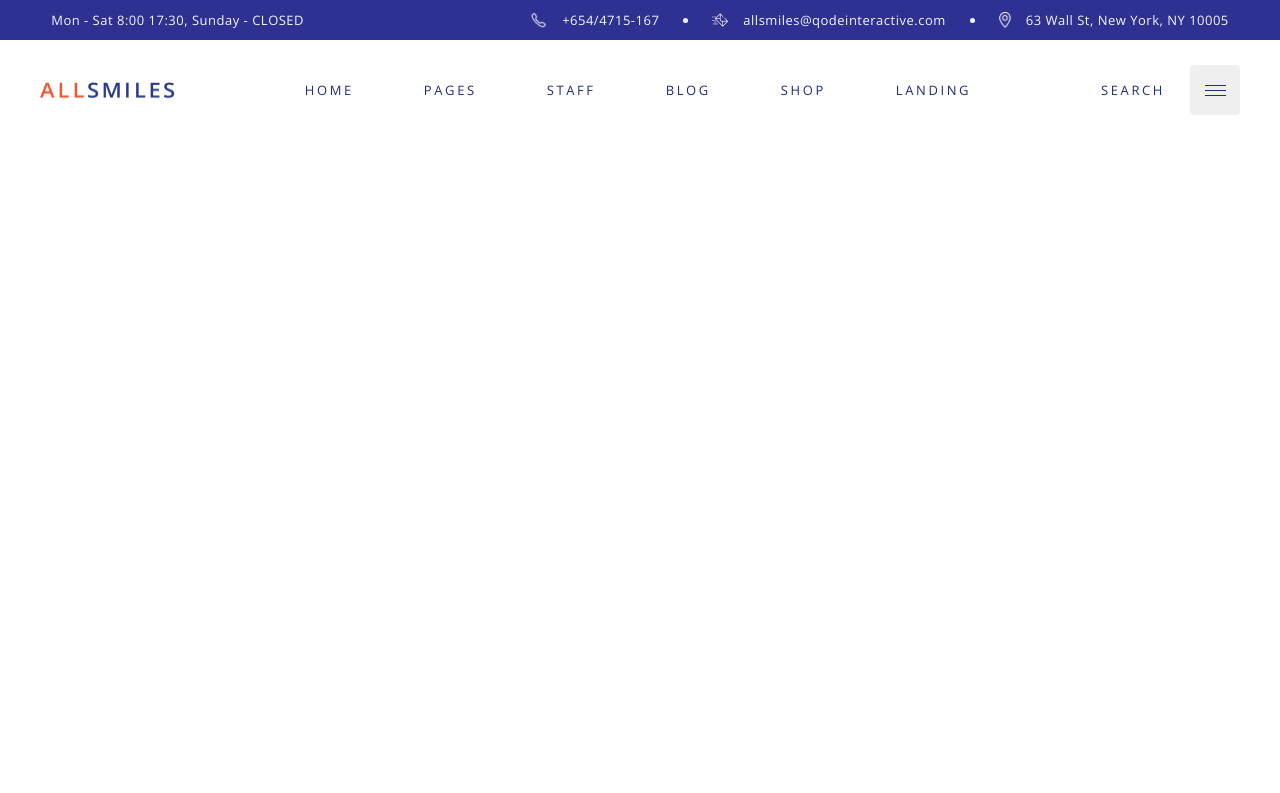
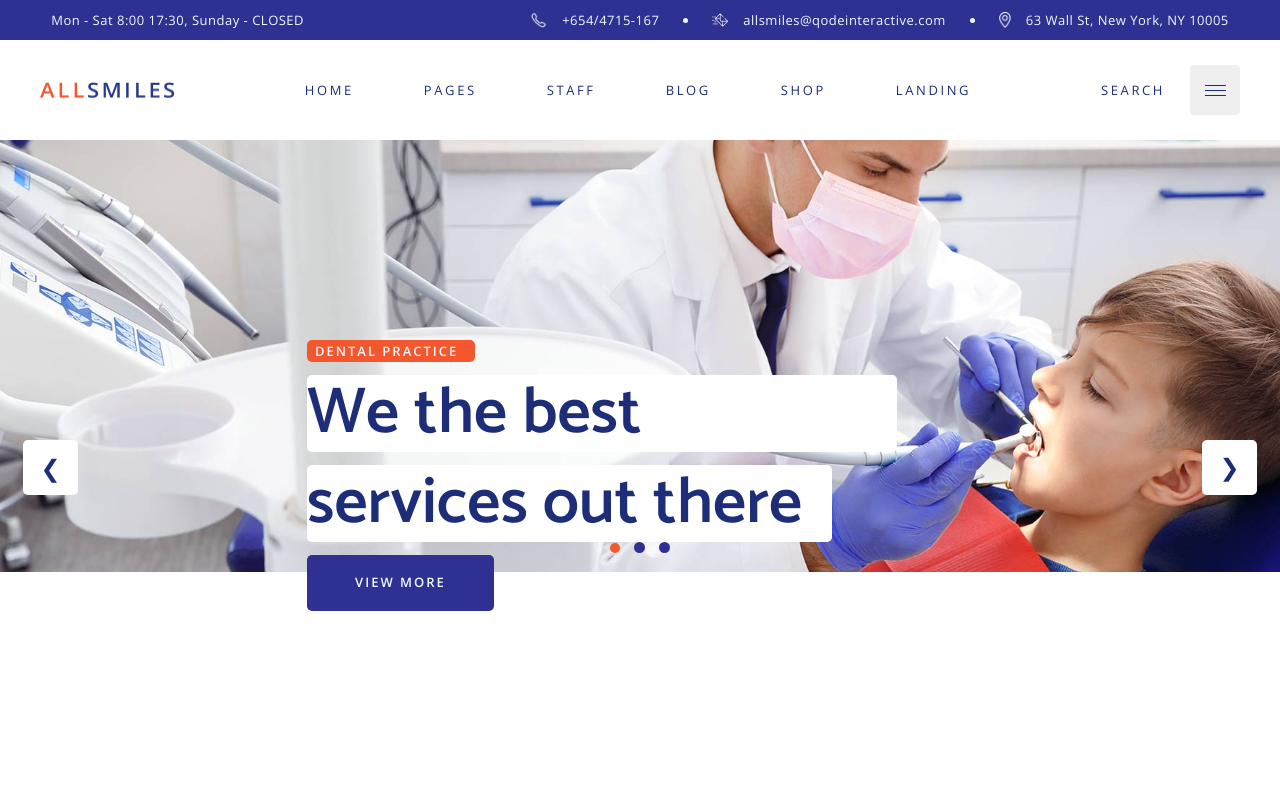
Before and after one commit to shishka1lstx/AllSmiles, a plain HTML site: page index.html in a window 1280 px wide. Drawn offline with Linux system fonts and the light colour scheme.

Commit message:
Add files via upload

```diff
--- a/index.html
+++ b/index.html
@@ -41,6 +41,48 @@
         </div>
     </div>
     </header>
+
+
+    <div class="main">
+
+
+        <div class="slider">
+            <div class="slider-item">
+                <img src="img/image.png" class="slider-item-img" style="width: 1920px;">
+                <div class="silder-contnent">
+                    <p class="slider-theme">dental practice</p>
+                    <p class="slider-text" style="width: 590px;">We the best</p>
+                    <p class="slider-text" style="width: 525px;">services out there</p>
+                    <button class="slider-btn">VIEW MORE</button>
+                </div>
+            </div>
+            <div class="slider-item">
+                <img src="img/image.png" class="slider-item-img"  style="width: 1920px;">
+                <div class="silder-contnent">
+                    <p class="slider-text"></p>
+                    <p class="slider-text"></p>
+                    <button class="slider-btn">VIEW MORE</button>
+                </div>
+            </div>
+            <div class="slider-item">
+                <img src="img/image.png" class="slider-item-img"  style="width:1920px;">
+                <div class="silder-contnent">
+                    <p class="slider-text">text</p>
+                    <button class="slider-btn"></button>
+                </div>
+            </div>
+            <div class="slider-point">
+                <span class="slider-dot" onclick="currentSlide(1)"></span>
+                <span class="slider-dot" onclick="currentSlide(2)"></span>
+                <span class="slider-dot" onclick="currentSlide(3)"></span>
+            </div>
+            <button class="slider-button-prev" onclick="changeSlide(-1)">&#10094</button>
+            <button class="slider-button-next" onclick="changeSlide(1)">&#10095</button>
+        </div>
+
+
+
+    </div>
     <script src="scripts/script.js"></script>
 </body>
 </html>
--- a/scripts/script.js
+++ b/scripts/script.js
@@ -0,0 +1,31 @@
+var slideIndex = 1
+ShowSlides(slideIndex)
+
+function changeSlide(n){
+    ShowSlides(slideIndex += n )
+}
+
+function currentSlide(n){
+    ShowSlides(slideIndex = n )
+}
+
+function ShowSlides(n) {
+    var i;
+    var slides  = document.getElementsByClassName("slider-item")
+    var dots = document.getElementsByClassName("slider-dot")
+
+    if(n < 1)
+        slideIndex = slides.length
+    if(n > slides.length)
+        slideIndex = 1
+
+    for(i = 0; i < slides.length; i++)
+        slides[i].style.display = "None"
+
+    for(i = 0; i < dots.length; i++)
+        dots[i].className = dots[i].className.replace("active", "")
+
+
+    slides[slideIndex - 1].style.display = "block"
+    dots[slideIndex - 1].className +=  " active"
+}
--- a/styles/style.css
+++ b/styles/style.css
@@ -329,3 +329,144 @@ body{
 .header-burger-button:hover{
   color: #F4572E;
 }
+.slider{
+  max-width: 1920px;
+  height: 650px;
+  position: relative;
+  margin-inline: auto;
+}
+
+.slider-button-prev{
+  font-family: 'Open Sans';
+  display: flex;
+  color: var(--color-text-blue);
+  cursor: pointer;
+  position: absolute;
+  top: 300px;
+  width: 55px;
+  height: 55px;
+  left: 23px;
+  font-weight: normal;
+  padding: 16px;
+  font-size: 24px;
+  transition: 0.2s ease;
+  border: none;
+  background-color: white;
+  transition: 0.2s;
+  align-items: center;
+  justify-content: center;
+  border-radius: 5px;
+}
+
+.slider-button-next{
+  display: flex;
+  color: var(--color-text-blue);
+  cursor: pointer;
+  position: absolute;
+  top: 300px;
+  width: 55px;
+  height: 55px;
+  right: 23px;
+  font-weight: normal;
+  padding: 16px;
+  font-size: 24px;
+  transition: 0.2s ease;
+  border: none;
+  background-color: white;
+  transition: 0.2s;
+  align-items: center;
+  justify-content: center;
+  border-radius: 5px;
+}
+
+.slider-button-prev:hover, .slider-button-next:hover{
+  color:#F4572E
+}
+
+
+.slider-item{
+  position: relative;
+}
+
+.slider-point{
+  display: flex;
+  position: relative;
+  align-items: center;
+  justify-content: center;
+  column-gap: 10px;
+  top:-30px;
+  left:auto;
+}
+
+.slider-dot{
+  cursor: pointer;
+  height: 11px;
+  width: 11px;
+  margin-inline: 2px;
+  background-color: var(--color-background-blue);
+  border-radius: 50%;
+  display: inline-block;
+  transition: 0.2s;
+}
+
+.active, .slider-dot:hover{
+  background-color: #F4572E;
+  width: 10px;
+  height: 10px;
+}
+
+.silder-contnent{
+  position: absolute;
+  display: grid;
+  top: 200px;
+  left: 307px;
+  row-gap: 13px;
+}
+
+.slider-theme{
+  background-color: #F4572E;
+  color:aliceblue;
+  font-family: 'Open Sans';
+  font-size: 13px;
+  font-weight: 600;
+  letter-spacing: 2px;
+  text-transform: uppercase;
+  border-radius: 5px;
+  line-height: 22px;
+  width: 168px;
+  align-items: center;
+  justify-content: center;
+  padding-inline: 8px;
+}
+
+.slider-text{
+  align-items: center;
+  justify-content: center;
+  background-color: #ffffff;
+  color:var(--color-text-blue);
+  font-family: 'Catamaran';
+  font-size: 65px;
+  font-weight: 600;
+
+  border-radius: 5px;
+  line-height: 77px;
+}
+
+.slider-btn{
+  width: 187px;
+  height: 56px;
+  background-color: var(--color-background-blue);
+  color: aliceblue;
+  border-radius: 5px;
+  font-family: 'Open Sans';
+  font-size: 13px;
+  font-weight: 600;
+  letter-spacing: 2px;
+  border: none;
+  transition: 0.3s;
+}
+
+.slider-btn:hover{
+  background-color: aliceblue;
+  color:var(--color-background-blue)
+}
```
Also changed, not shown: img/image.png (added).
